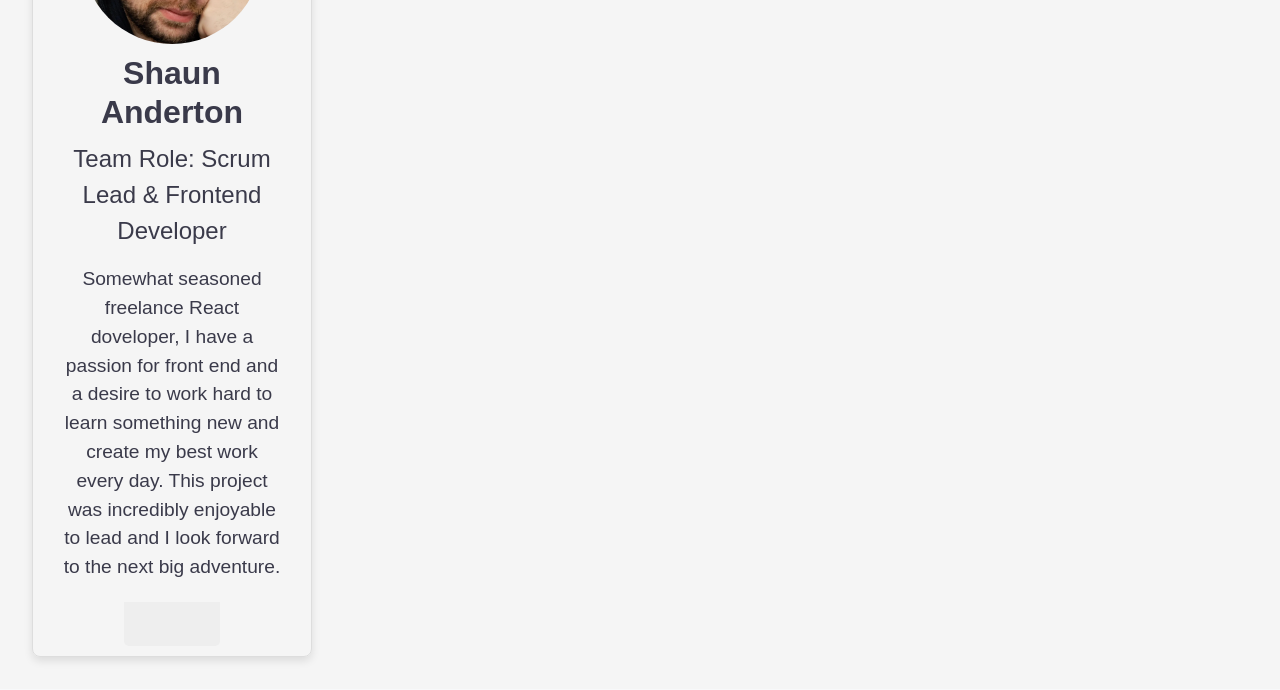
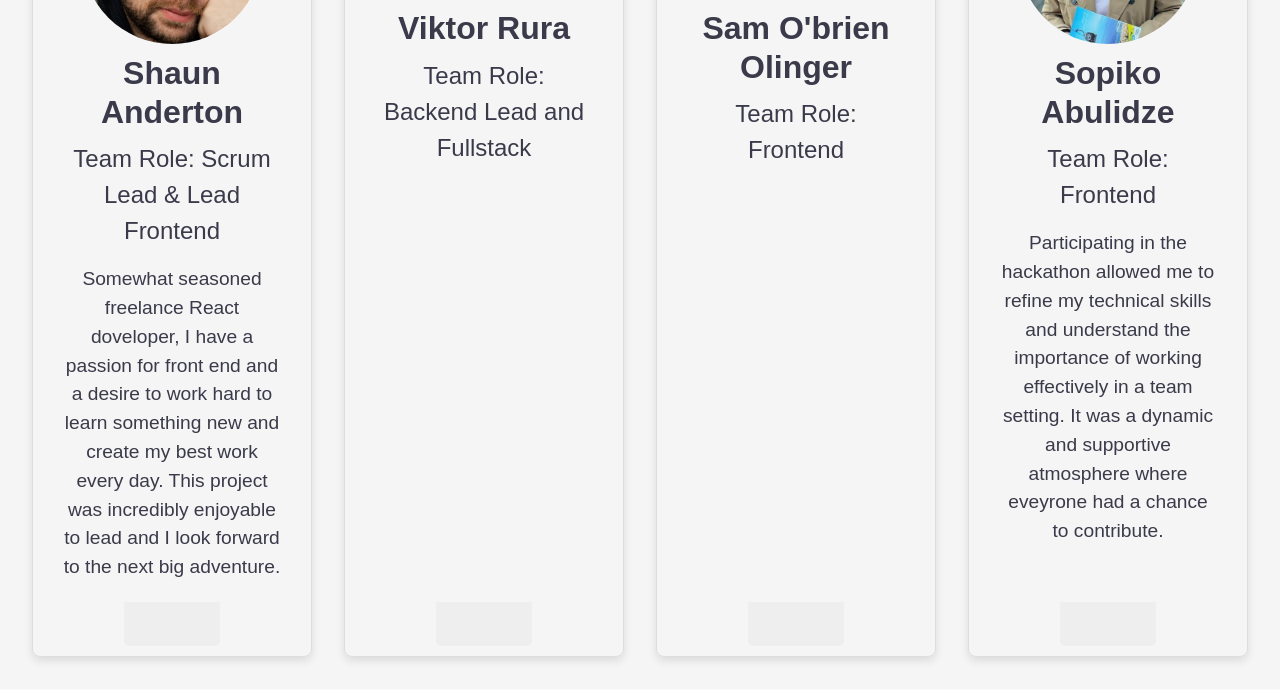
Before and after one commit to ShaAnder/elevate_hackathon_2024, a Django app: page /about/ in a window 1280 px wide. Shown: the part 1255-1945 px from the top of the page. Run offline with Django 5.2, Linux system fonts and the light colour scheme.

Commit message:
finished about page styling and cards

```diff
--- a/job_me/templates/job_me/about.html
+++ b/job_me/templates/job_me/about.html
@@ -44,7 +44,7 @@
                     </div>
                     <div class="card-body">
                         <h3 class="card-title">Shaun Anderton</h3>
-                            <p class="card-role"><span class="bold">Team Role: </span>Scrum Lead & Frontend Developer</p>
+                        <p class="card-role"><span class="bold">Team Role: </span>Scrum Lead & Lead Frontend</p>
                         <p class="card-text">Somewhat seasoned freelance React doveloper,
                         I have a passion for front end and a desire to work hard to learn something new and create my best work every day.
                         This project was incredibly enjoyable to lead and I look forward to the next big adventure.
@@ -61,5 +61,74 @@
                         </div>
                     </div>
                 </div>
+                <div class="card">
+                    <div class="card-image">
+                        <img src="{% static '/images/team/viktor.png' %}" alt="image of viktor">
+                    </div>
+                    <div class="card-body">
+                        <h3 class="card-title">Viktor Rura</h3>
+                        <p class="card-role"><span class="bold">Team Role: </span>Backend Lead and Fullstack</p>
+                        <p class="card-text">
+                        </p>
+                    </div>
+                    <div class="card-footer">
+                        <div class="button-group">
+                            <a href="https://github.com/viktor-codes" class="btn" target="_blank"
+                                rel="noopener noreferrer" title="Viktor's GitHub Profile"><i
+                                    class="fa-brands fa-github fa-xl"></i></a>
+                            <a href="https://github.com/viktor-codes" class="btn" target="_blank"
+                                rel="noopener noreferrer" title="Viktor's LinkedIn Profile"><i
+                                    class="fa-brands fa-linkedin-in fa-xl"></i></a>
+                        </div>
+                    </div>
+                </div>
+                <div class="card">
+                    <div class="card-image">
+                        <img src="{% static '/images/team/sam.png' %}" alt="image of sam">
+                    </div>
+                    <div class="card-body">
+                        <h3 class="card-title">Sam O'brien Olinger</h3>
+                        <p class="card-role"><span class="bold">Team Role: </span>Frontend</p>
+                        <p class="card-text">
+                        </p>
+                    </div>
+                    <div class="card-footer">
+                        <div class="button-group">
+                            <a href="https://github.com/SamOBrienOlinger" class="btn" target="_blank"
+                                rel="noopener noreferrer" title="Sam's GitHub Profile"><i
+                                    class="fa-brands fa-github fa-xl"></i></a>
+                            <a href="https://www.linkedin.com/in/sam-o-brien-olinger-b658283a/" class="btn" target="_blank"
+                                rel="noopener noreferrer" title="Sam's LinkedIn Profile"><i
+                                    class="fa-brands fa-linkedin-in fa-xl"></i></a>
+                        </div>
+                    </div>
+                </div>
+                <div class="card">
+                    <div class="card-image">
+                        <img src="{% static '/images/team/sopiko.jpg' %}" alt="image of sopiko">
+                    </div>
+                    <div class="card-body">
+                        <h3 class="card-title">Sopiko Abulidze</h3>
+                        <p class="card-role"><span class="bold">Team Role: </span>Frontend</p>
+                        <p class="card-text">Participating  in the hackathon allowed me to refine my technical skills and understand
+                        the importance of working effectively in a team setting. It was a dynamic and supportive atmosphere where
+                        eveyrone had a chance to contribute.
+                        </p>
+                    </div>
+                    <div class="card-footer">
+                        <div class="button-group">
+                            <a href="https://github.com/tamariam" class="btn" target="_blank"
+                                rel="noopener noreferrer" title="Sopiko's GitHub Profile"><i
+                                    class="fa-brands fa-github fa-xl"></i></a>
+                            <a href="https://www.linkedin.com/in/sopiko-abulidze" class="btn" target="_blank"
+                                rel="noopener noreferrer" title="Sopiko's LinkedIn Profile"><i
+                                    class="fa-brands fa-linkedin-in fa-xl"></i></a>
+                        </div>
+                    </div>
+                </div>
+            </div>
+        </div>
+    </div>
 
+</main>
 {% endblock content %}
```
Also changed, not shown: static/images/team/sopiko.jpg (added). Lines whose indentation alone changed are shown as unchanged.
